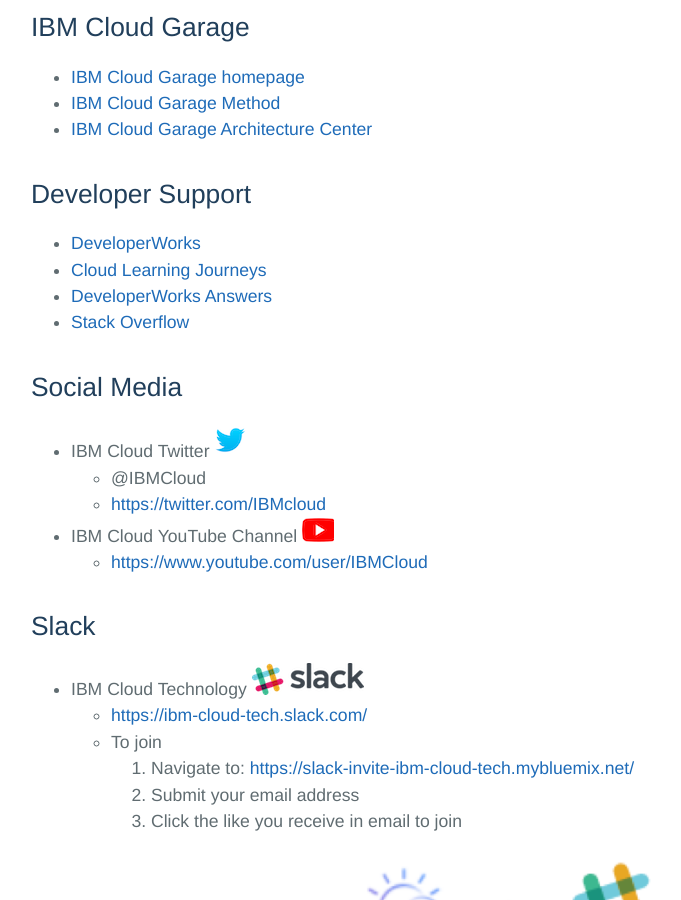
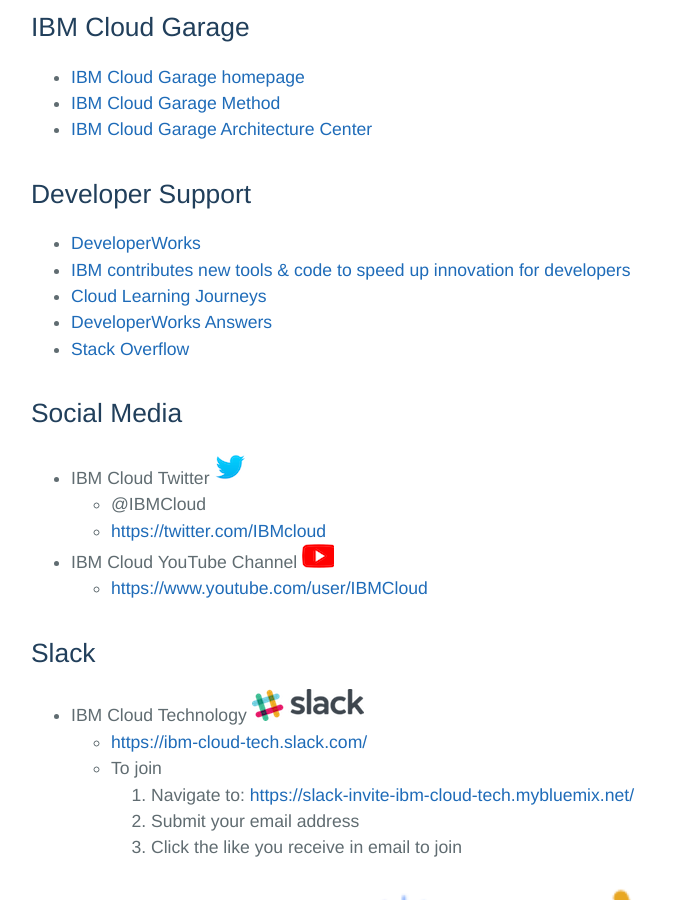
Before and after one commit to ibm-cloud-academy/ibm-cloud-academy.github.io, a Jekyll site: the page built from index.md, in a window 1280 px wide and 900 px high, scrolled down 859 px. Shown: the whole window, without its empty margins (193-874 px from the left). Built offline with Jekyll 4.4.1, drawn with Linux system fonts in a browser that asks for light colours; some web fonts are replaced; our own code applies the rules of GitHub Pages for plain Markdown files.

Commit message:
added lint to Angel Diaz blog

```diff
--- a/index.md
+++ b/index.md
@@ -22,6 +22,7 @@ layout: default
 
 ## Developer Support
 * [DeveloperWorks](https://www.ibm.com/developerworks/learn/cloud/)
+* [IBM contributes new tools & code to speed up innovation for developers](https://developer.ibm.com/dwblog/2017/speed-innovation-for-developers/)
 * [Cloud Learning Journeys](https://www-03.ibm.com/services/learning/ites.wss/zz-en?pageType=journey_category&tag=o-itns-01-02)
 * [DeveloperWorks Answers](https://developer.ibm.com/answers/smartspace/bluemix/index.html)
 * [Stack Overflow](https://stackoverflow.com/questions/tagged/ibm-bluemix)
```
